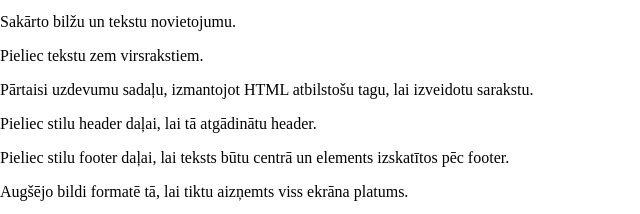
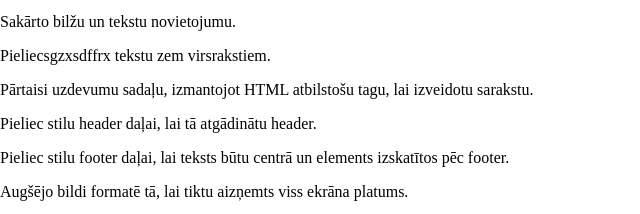
Before and after one commit to stasans/RTU, a plain HTML site: page index.html in a window 1280 px wide. Shown: the part 1939-2153 px from the top of the page, 0-640 px from the left. Drawn offline with Linux system fonts and the light colour scheme.

Commit message:
izdariju to un to

```diff
--- a/index.html
+++ b/index.html
@@ -42,7 +42,7 @@
             <h1>Uzdevumi</h1><br>
             <p>Nomaini visiem tekstiem fontu.</p>
             <p>Sakārto bilžu un tekstu novietojumu.</p>
-            <p>Pieliec tekstu zem virsrakstiem.</p>
+            <p>Pieliecsgzxsdffrx tekstu zem virsrakstiem.</p>
             <p>Pārtaisi uzdevumu sadaļu, izmantojot HTML atbilstošu tagu, lai izveidotu sarakstu.</p>
             <p>Pieliec stilu header daļai, lai tā atgādinātu header.</p>
             <p>Pieliec stilu footer daļai, lai teksts būtu centrā un elements izskatītos pēc footer.</p>
```
